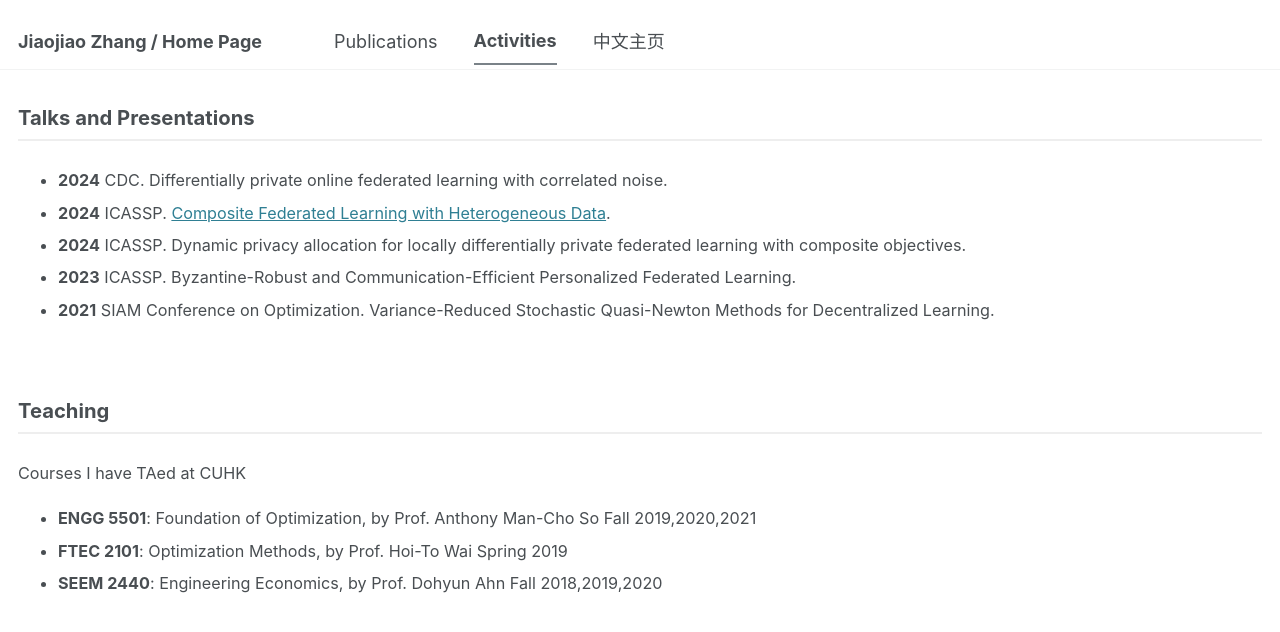
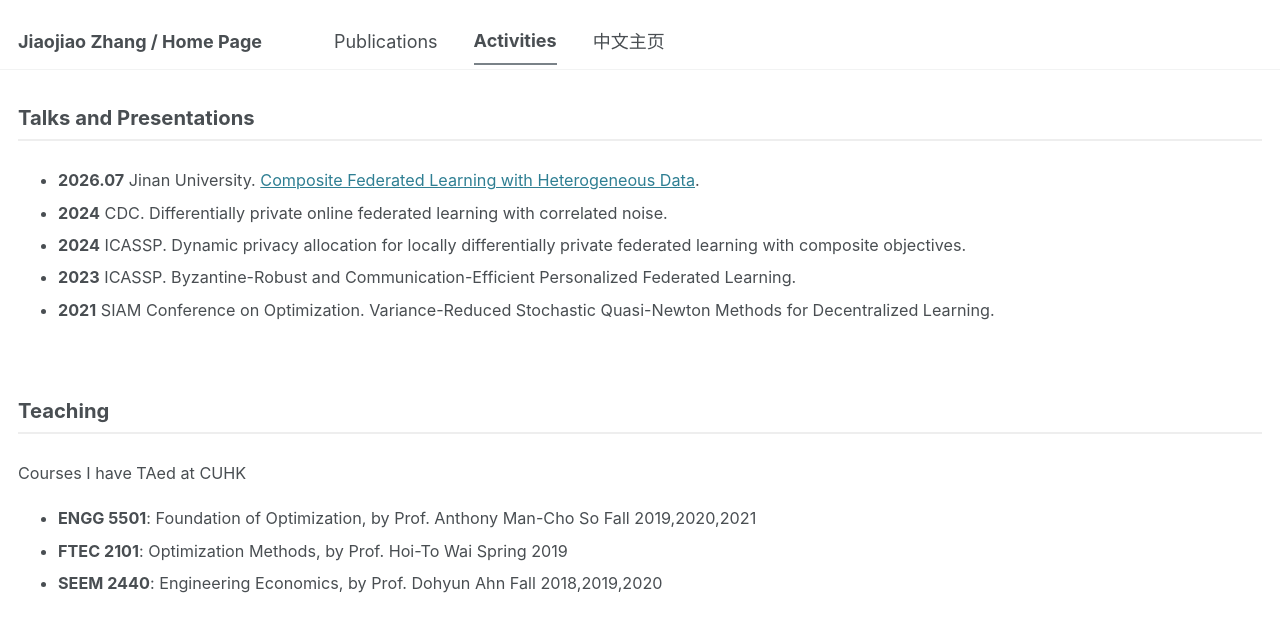
Before and after one commit to JiaojiaoZhang-jjz/JiaojiaoZhang-jjz.github.io, a Jekyll site: the page built from _pages/activities.html, in a window 1280 px wide. Shown: the top 632 px of the page. Built offline with Jekyll 4.4.1, drawn with Linux system fonts in a browser that asks for light colours.

Commit message:
Update activities-content.md

```diff
--- a/_includes/activities-content.md
+++ b/_includes/activities-content.md
@@ -1,7 +1,7 @@
 <h2 class="category">Talks and Presentations</h2>
 
+- **2026.07** Jinan University. [Composite Federated Learning with Heterogeneous Data](https://drive.google.com/file/d/1IHPOtE3gqNdTozzS68DX0WlJH1DbYw88/view?usp=sharing).
 - **2024** CDC. Differentially private online federated learning with correlated noise.
-- **2024** ICASSP. [Composite Federated Learning with Heterogeneous Data](https://drive.google.com/file/d/1IHPOtE3gqNdTozzS68DX0WlJH1DbYw88/view?usp=sharing).
 - **2024** ICASSP. Dynamic privacy allocation for locally differentially private federated learning with composite objectives.
 - **2023** ICASSP. Byzantine-Robust and Communication-Efficient Personalized Federated Learning.
 - **2021** SIAM Conference on Optimization. Variance-Reduced Stochastic Quasi-Newton Methods for Decentralized Learning.
```
